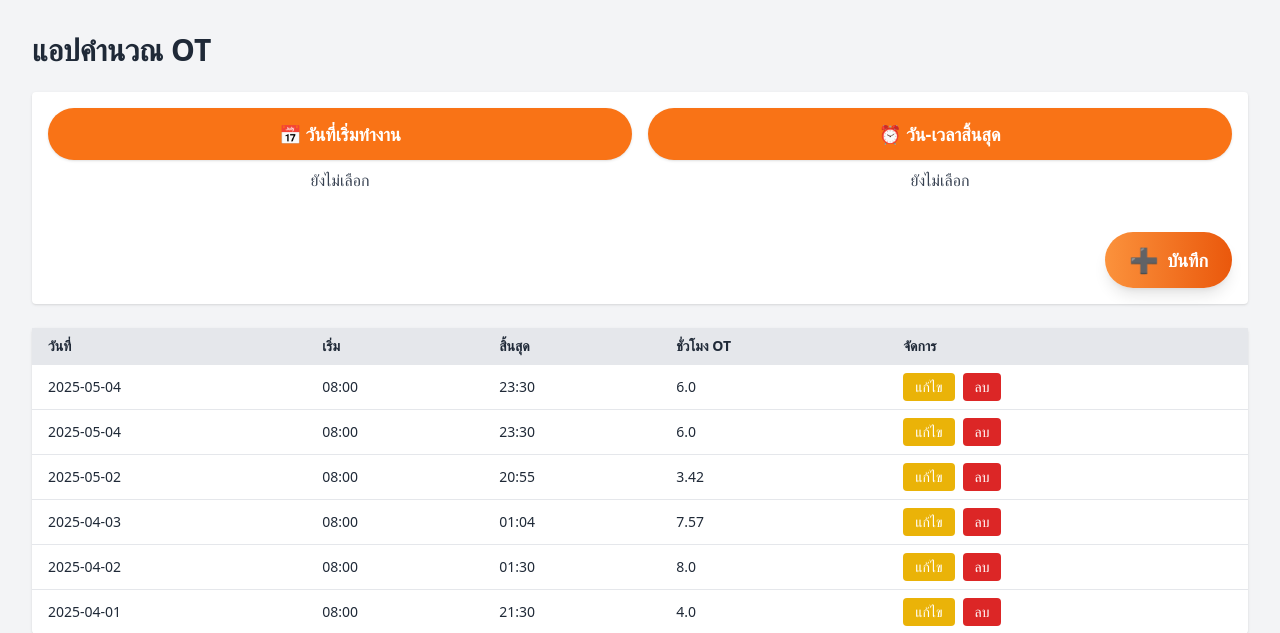
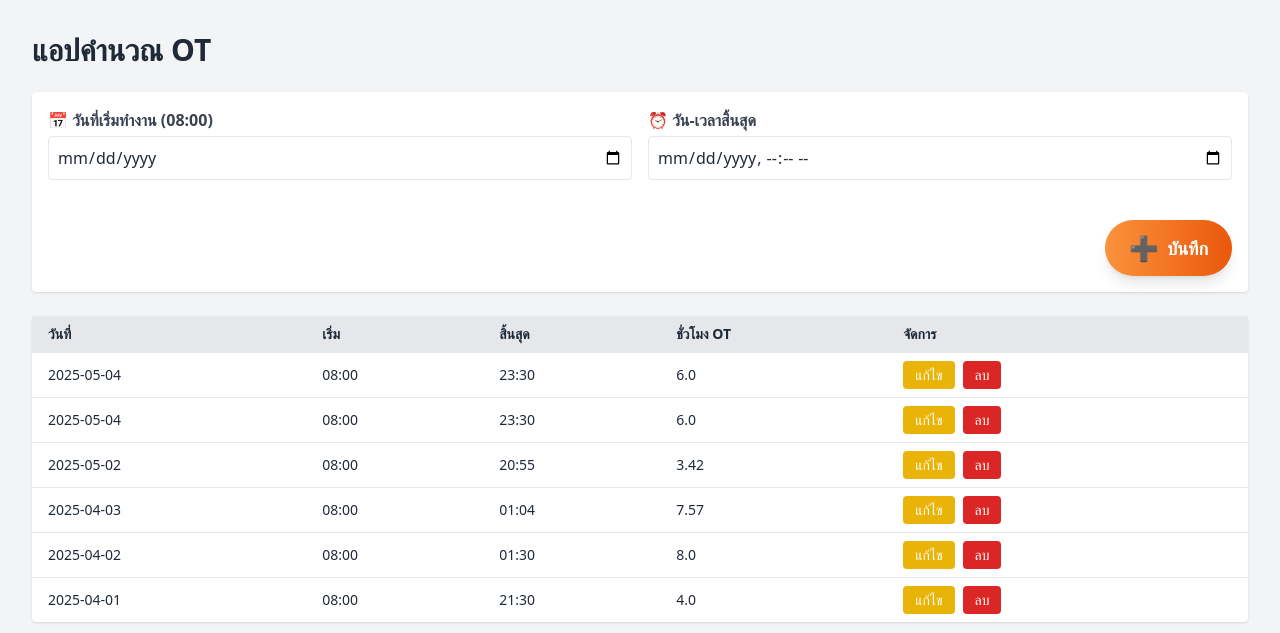
Before and after one commit to samart1231/ot-app, a Flask app: page / in a window 1280 px wide. Shown: the top 633 px of the page. Run offline with Flask 3, Linux system fonts and the light colour scheme; data comes from the database, SQL or seed files in the repository; some libraries are stand-ins or nearby versions.

Commit message:
Update index.html

```diff
--- a/templates/index.html
+++ b/templates/index.html
@@ -16,29 +16,19 @@
 <input type="datetime-local" id="end-datetime" name="end_time" class="hidden">
 
 <!-- ปุ่มแทน input -->
-<div class="flex justify-between gap-4 mb-6">
-  <!-- ปุ่มซ้าย: วันที่เริ่มทำงาน -->
-  <div class="flex-1 text-center">
-    <input type="date" id="start-date" name="work_date" class="hidden"
-           onchange="document.getElementById('start-display').textContent = this.value">
-    <button type="button"
-      onclick="document.getElementById('start-date').showPicker()"
-      class="w-full px-6 py-3 text-lg font-semibold text-white bg-orange-500 rounded-full shadow hover:bg-orange-600 transition">
-      📅 วันที่เริ่มทำงาน
-    </button>
-    <div id="start-display" class="mt-2 text-gray-700 font-medium">ยังไม่เลือก</div>
+<div class="grid grid-cols-1 md:grid-cols-2 gap-4 mb-6">
+  <!-- ซ้าย: วันที่เริ่มทำงาน -->
+  <div>
+    <label for="work_date" class="block mb-1 font-semibold text-gray-700">📅 วันที่เริ่มทำงาน (08:00)</label>
+    <input type="date" id="work_date" name="work_date"
+      class="w-full border rounded p-2 focus:ring-2 focus:ring-orange-400" required>
   </div>
 
-  <!-- ปุ่มขวา: วัน-เวลาสิ้นสุด -->
-  <div class="flex-1 text-center">
-    <input type="datetime-local" id="end-datetime" name="end_time" class="hidden"
-           onchange="document.getElementById('end-display').textContent = this.value">
-    <button type="button"
-      onclick="document.getElementById('end-datetime').showPicker()"
-      class="w-full px-6 py-3 text-lg font-semibold text-white bg-orange-500 rounded-full shadow hover:bg-orange-600 transition">
-      ⏰ วัน-เวลาสิ้นสุด
-    </button>
-    <div id="end-display" class="mt-2 text-gray-700 font-medium">ยังไม่เลือก</div>
+  <!-- ขวา: วัน-เวลาสิ้นสุด -->
+  <div>
+    <label for="end_time" class="block mb-1 font-semibold text-gray-700">⏰ วัน-เวลาสิ้นสุด</label>
+    <input type="datetime-local" id="end_time" name="end_time"
+      class="w-full border rounded p-2 focus:ring-2 focus:ring-orange-400" required>
   </div>
 </div>
 
```
